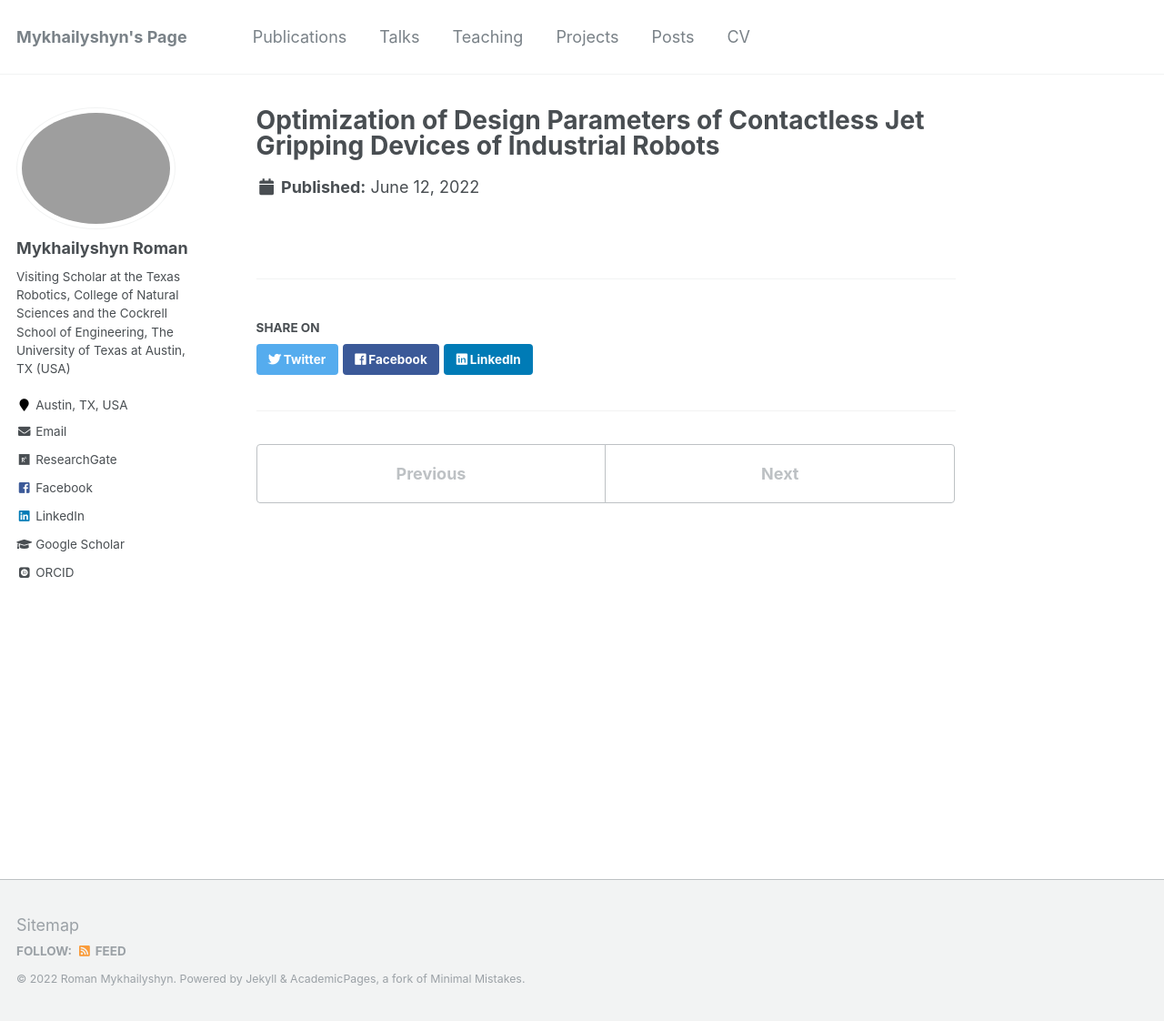
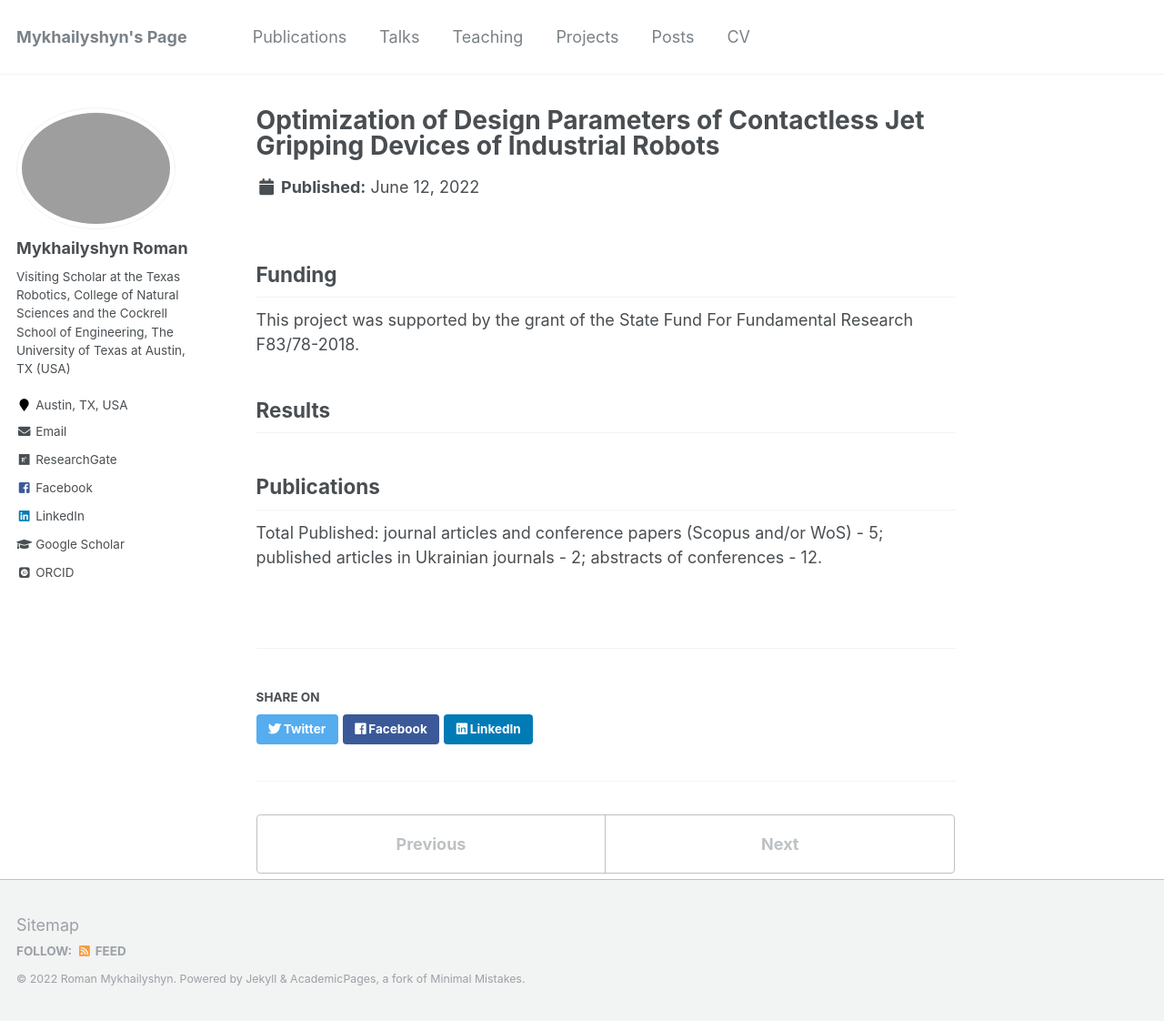
Before and after one commit to RomanMykhailyshyn/RomanMykhailyshyn.github.io, a Jekyll site: the page built from _portfolio/portfolio-3.md, in a window 1280 px wide and 1122 px high. Shown: the whole window at 91% size. Built offline with Jekyll 4.4.1, drawn with Linux system fonts in a browser that asks for light colours; some web fonts are replaced.

Commit message:
Update portfolio-3.md

```diff
--- a/_portfolio/portfolio-3.md
+++ b/_portfolio/portfolio-3.md
@@ -3,3 +3,10 @@ title: "Optimization of Design Parameters of Contactless Jet Gripping Devices of
 excerpt: "<br/><img src='/images/P2.png'>"
 collection: portfolio
 ---
+## Funding
+This project was supported by the grant of the State Fund For Fundamental Research F83/78-2018.
+
+## Results
+
+## Publications
+Total Published: journal articles and conference papers (Scopus and/or WoS) - 5; published articles in Ukrainian journals - 2; abstracts of conferences - 12.
```
